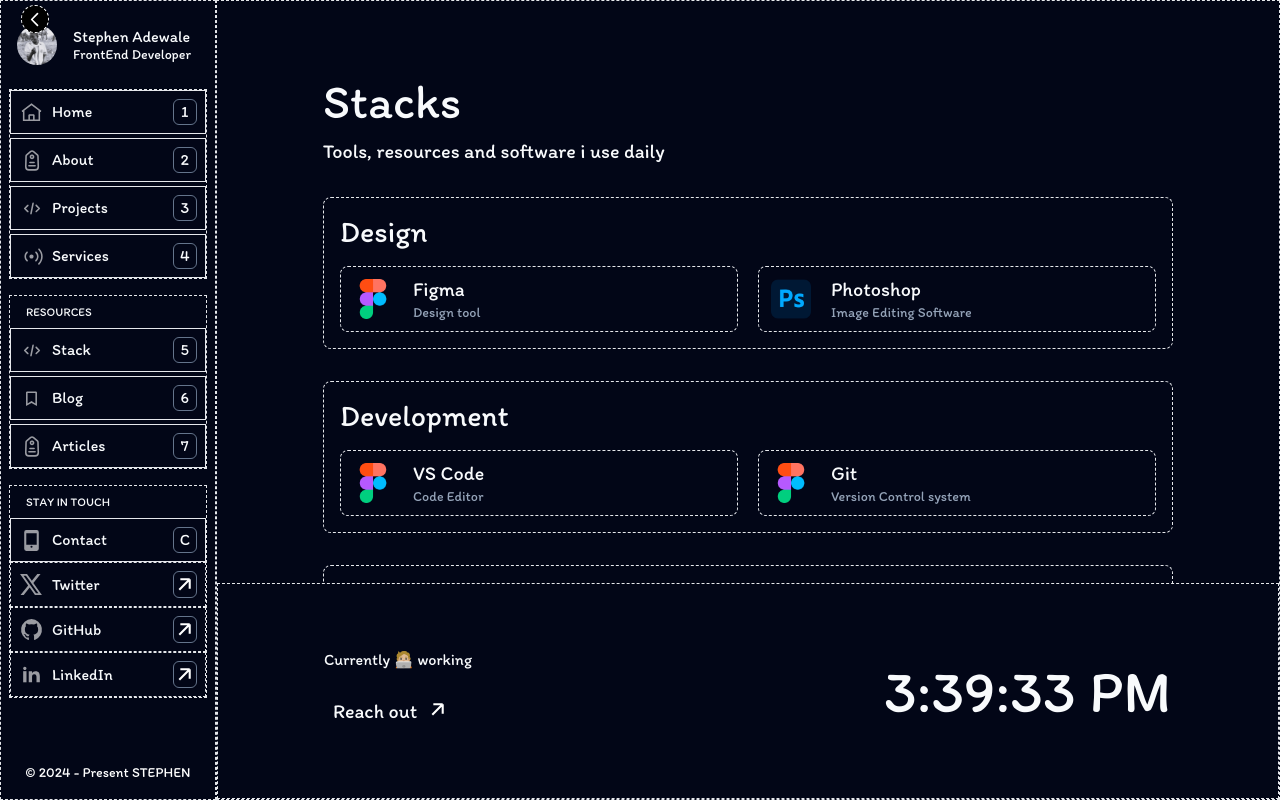
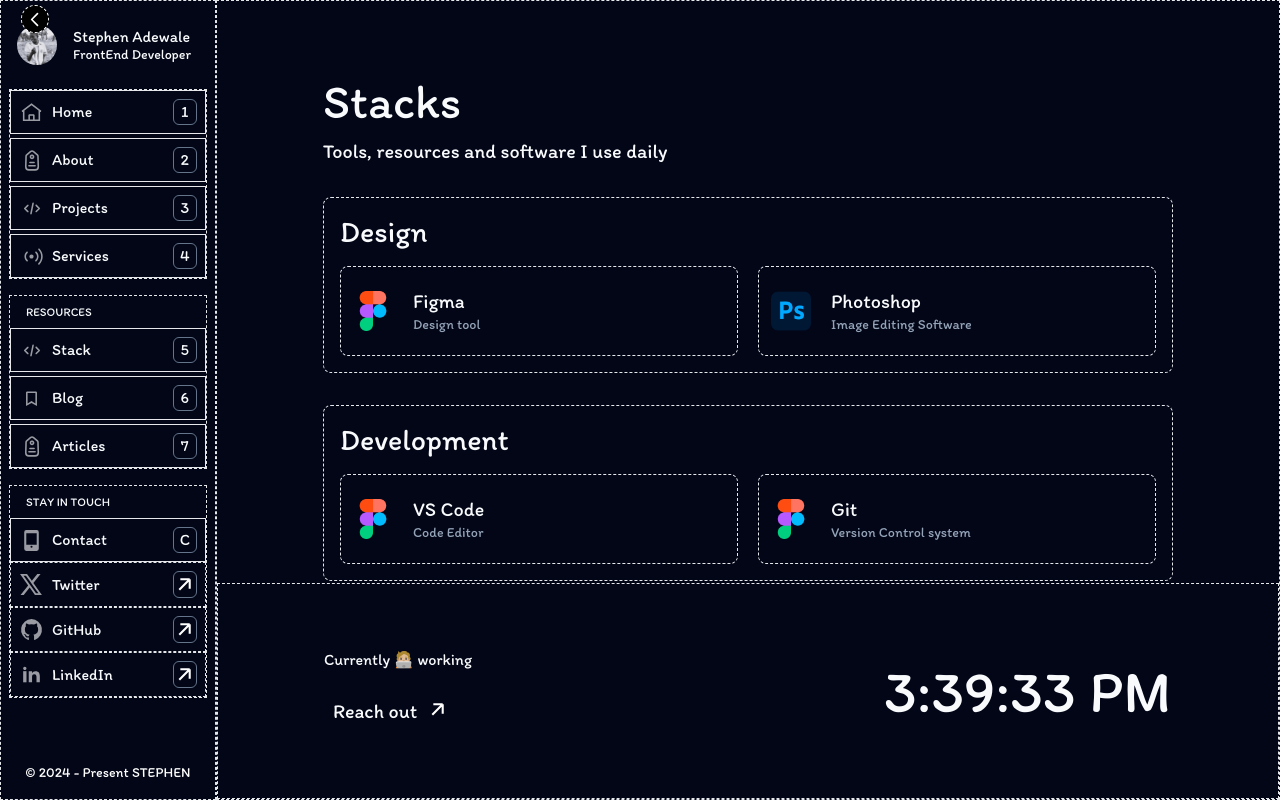
Before and after one commit to DemoStephen/portfolio, a React (Vite) app: page /Stack in a window 1280 px wide. Built offline with nearby package versions, Linux system fonts and the light colour scheme; a web font is replaced by a local one.

Commit message:
Tech Stack design updated

```diff
--- a/src/Components/Stack.jsx
+++ b/src/Components/Stack.jsx
@@ -1,11 +1,15 @@
 import { Link } from "react-router-dom";
 
 /* eslint-disable react/prop-types */
-export default function Stack({ image, name, about }) {
+export default function Stack({ image, name, about, invert }) {
   return (
     <Link to="/Stack">
-      <div className="flex items-center gap-4 border p-2 rounded-lg border-dashed cursor-pointer hover:bg-slate-900">
-        <img src={image} alt={name} className="w-12 h-12 p-1" />
+      <div className="flex items-center gap-4 border p-2 md:py-3 lg:py-4 xl:py-5 rounded-lg border-dashed cursor-pointer hover:bg-slate-800">
+        <img
+          src={image}
+          alt={name}
+          className={`${invert && "invert"} w-12 h-12 p-1`}
+        />
         <div>
           <h4 className="text-xl">{name}</h4>
           <p className="text-sm text-slate-400">{about}</p>
--- a/src/Pages/TechStacks.jsx
+++ b/src/Pages/TechStacks.jsx
@@ -13,7 +13,7 @@
         <header className="mb-8 px-[5%] lg:px-[10%]">
           <h1 className="text-3xl lg:text-5xl my-2 lg:my-3">Stacks</h1>
           <p className="lg:text-xl">
-            Tools, resources and software i use daily
+            Tools, resources and software I use daily
           </p>
         </header>
         <TechStacksPreview />
--- a/src/UI/TechStack.jsx
+++ b/src/UI/TechStack.jsx
@@ -12,6 +12,7 @@
                 key={info.name}
                 image={info.image}
                 name={info.name}
+                invert={info.name === "Github"}
                 about={info.about}
               />
             );
```
